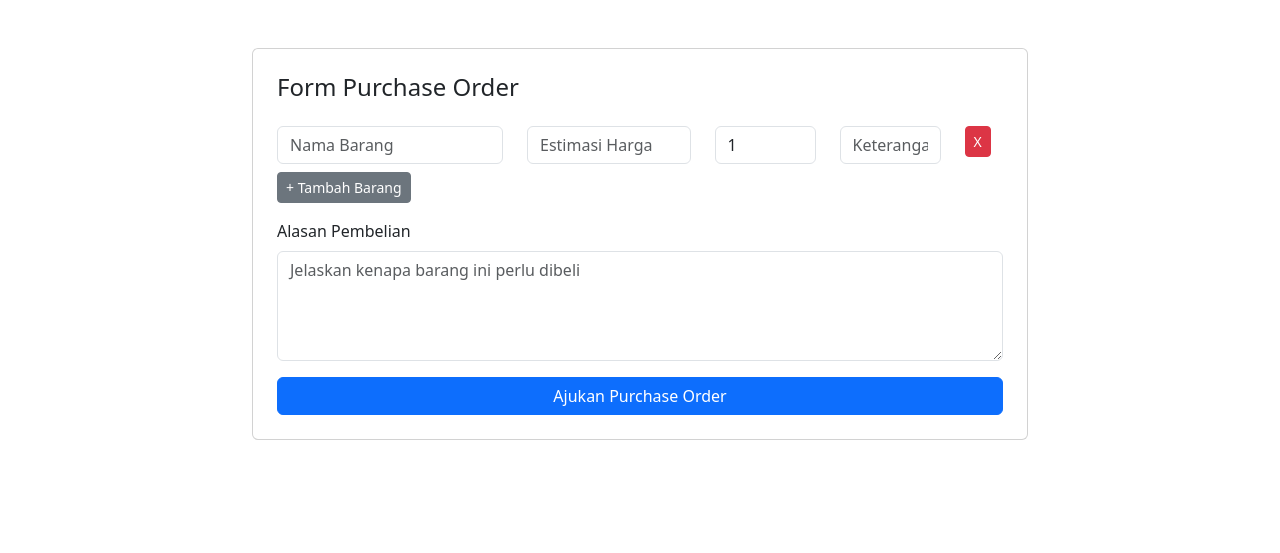
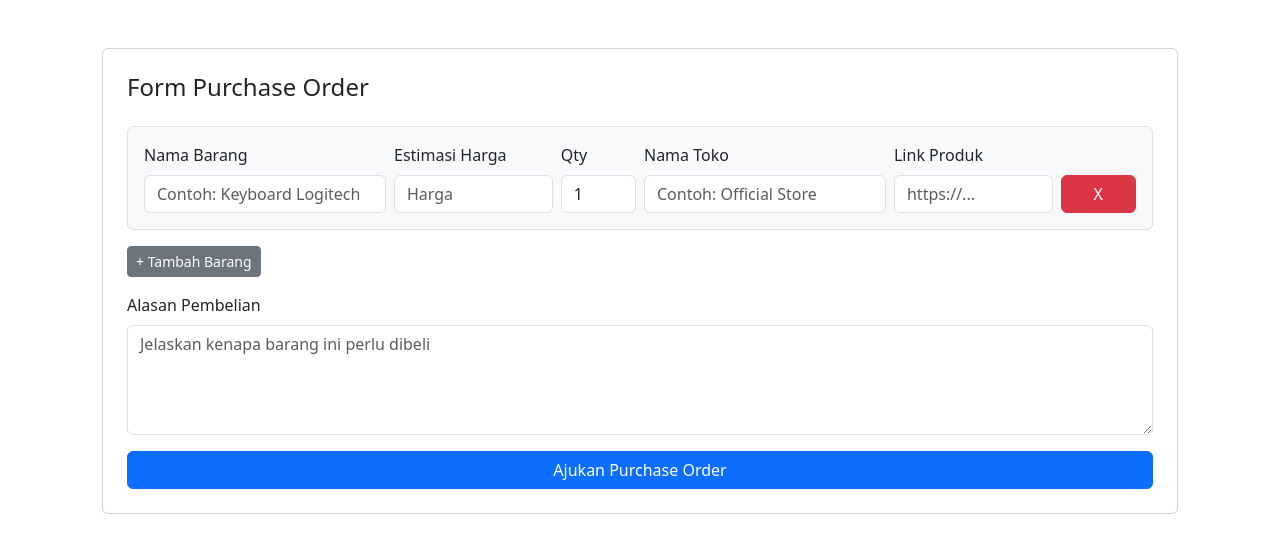
Before and after one commit to jonathantjahyadi1-ui/sistem-izin, a Flask app: page /purchase-order/submit in a window 1280 px wide. Shown: the part 56-609 px from the top of the page. Run offline with Flask 3, Linux system fonts and the light colour scheme; the visitor is signed in with stand-in values (Sample User, id 1); parts of the project's set-up code (start-up, migrations or seed data) failed here and were passed over.

Commit message:
add link product in system po

```diff
--- a/izin.py
+++ b/izin.py
@@ -332,6 +332,26 @@ with app.app_context():
             with db.engine.connect() as conn:
                 conn.execute(db.text(
                     'ALTER TABLE reimburse_item ADD COLUMN receipt_photo VARCHAR(255)'
+                ))
+                conn.commit()
+
+        # Tambah kolom baru di purchase_order_item untuk link produk dan nama toko
+    if 'purchase_order_item' in table_names:
+        po_item_columns = [
+            c['name'] for c in inspector.get_columns('purchase_order_item')
+        ]
+
+        if 'product_link' not in po_item_columns:
+            with db.engine.connect() as conn:
+                conn.execute(db.text(
+                    'ALTER TABLE purchase_order_item ADD COLUMN product_link VARCHAR(500)'
+                ))
+                conn.commit()
+
+        if 'store_name' not in po_item_columns:
+            with db.engine.connect() as conn:
+                conn.execute(db.text(
+                    'ALTER TABLE purchase_order_item ADD COLUMN store_name VARCHAR(200)'
                 ))
                 conn.commit()
 
--- a/models.py
+++ b/models.py
@@ -78,4 +78,5 @@ class PurchaseOrderItem(db.Model):
     item_name = db.Column(db.String(200), nullable=False)
     estimated_price = db.Column(db.Integer, default=0)
     qty = db.Column(db.Integer, default=1)
-    note = db.Column(db.Text)
+    product_link = db.Column(db.String(500))
+    store_name = db.Column(db.String(200))
--- a/purchase_order/routes.py
+++ b/purchase_order/routes.py
@@ -169,7 +169,8 @@ def submit_po():
         item_names = request.form.getlist('item_name[]')
         prices = request.form.getlist('estimated_price[]')
         qtys = request.form.getlist('qty[]')
-        notes = request.form.getlist('note[]')
+        product_links = request.form.getlist('product_link[]')
+        store_names = request.form.getlist('store_name[]')
         reason = request.form.get('reason', '').strip()
 
         if not reason:
@@ -179,9 +180,10 @@ def submit_po():
         total = 0
         items = []
 
-        for name, price, qty, note in zip(item_names, prices, qtys, notes):
+        for name, price, qty, product_link, store_name in zip(item_names, prices, qtys, product_links, store_names):
             name = name.strip()
-            note = note.strip() if note else ''
+            product_link = product_link.strip() if product_link else ''
+            store_name = store_name.strip() if store_name else ''
 
             if not name:
                 continue
@@ -203,7 +205,8 @@ def submit_po():
                 'item_name': name,
                 'estimated_price': estimated_price,
                 'qty': quantity,
-                'note': note
+                'product_link': product_link,
+                'store_name': store_name
             })
 
         if not items:
@@ -226,7 +229,8 @@ def submit_po():
                 item_name=item['item_name'],
                 estimated_price=item['estimated_price'],
                 qty=item['qty'],
-                note=item['note']
+                product_link=item['product_link'],
+                store_name=item['store_name']
             ))
 
         db.session.commit()
@@ -405,6 +409,8 @@ def export_po_excel():
                     'Status': label_status_po(po.status),
                     'Alasan Pembelian': po.reason,
                     'Nama Barang': item.item_name,
+                    'Nama Toko': item.store_name if item.store_name else '-',
+                    'Link Produk': item.product_link if item.product_link else '-',
                     'Estimasi Harga': item.estimated_price,
                     'Qty': item.qty,
                     'Subtotal': item.estimated_price * item.qty,
@@ -426,6 +432,8 @@ def export_po_excel():
                 'Status': label_status_po(po.status),
                 'Alasan Pembelian': po.reason,
                 'Nama Barang': '-',
+                'Nama Toko': '-',
+                'Link Produk': '-',
                 'Estimasi Harga': 0,
                 'Qty': 0,
                 'Subtotal': 0,
@@ -486,6 +494,8 @@ def export_po_archive_excel():
                     'Status': label_status_po(po.status),
                     'Alasan Pembelian': po.reason,
                     'Nama Barang': item.item_name,
+                    'Nama Toko': item.store_name if item.store_name else '-',
+                    'Link Produk': item.product_link if item.product_link else '-',
                     'Estimasi Harga': item.estimated_price,
                     'Qty': item.qty,
                     'Subtotal': item.estimated_price * item.qty,
@@ -502,6 +512,8 @@ def export_po_archive_excel():
                 'Status': label_status_po(po.status),
                 'Alasan Pembelian': po.reason,
                 'Nama Barang': '-',
+                'Nama Toko': '-',
+                'Link Produk': '-',
                 'Estimasi Harga': 0,
                 'Qty': 0,
                 'Subtotal': 0,
--- a/templates/purchase_order/form.html
+++ b/templates/purchase_order/form.html
@@ -10,27 +10,42 @@
     <span class="navbar-brand ms-2">Ajukan Purchase Order</span>
 </nav>
 
-<div class="container mt-5" style="max-width: 800px;">
+<div class="container mt-5" style="max-width: 1100px;">
     <div class="card p-4">
         <h4 class="mb-4">Form Purchase Order</h4>
 
         <form method="POST" id="poForm">
             <div id="itemsContainer">
-                <div class="row mb-2 item-row">
-                    <div class="col-md-4">
-                        <input type="text" name="item_name[]" class="form-control" placeholder="Nama Barang" required>
+                <div class="border rounded p-3 mb-3 item-row bg-light">
+                    <div class="row g-2 align-items-end">
+                        <div class="col-md-3">
+                            <label class="form-label">Nama Barang</label>
+                            <input type="text" name="item_name[]" class="form-control" placeholder="Contoh: Keyboard Logitech" required>
                         </div>
+
+                        <div class="col-md-2">
+                            <label class="form-label">Estimasi Harga</label>
+                            <input type="number" name="estimated_price[]" class="form-control" placeholder="Harga" min="0" required>
+                        </div>
+
+                        <div class="col-md-1">
+                            <label class="form-label">Qty</label>
+                            <input type="number" name="qty[]" class="form-control" value="1" min="1" required>
+                        </div>
+
                         <div class="col-md-3">
-                        <input type="number" name="estimated_price[]" class="form-control" placeholder="Estimasi Harga" required>
+                            <label class="form-label">Nama Toko</label>
+                            <input type="text" name="store_name[]" class="form-control" placeholder="Contoh: Official Store">
                         </div>
+
                         <div class="col-md-2">
-                        <input type="number" name="qty[]" class="form-control" value="1" required>
+                            <label class="form-label">Link Produk</label>
+                            <input type="url" name="product_link[]" class="form-control" placeholder="https://...">
                         </div>
-                    <div class="col-md-2">
-                        <input type="text" name="note[]" class="form-control" placeholder="Keterangan">
+
+                        <div class="col-md-1 d-grid">
+                            <button type="button" class="btn btn-danger remove-row">X</button>
                         </div>
-                    <div class="col-md-1">
-                        <button type="button" class="btn btn-danger btn-sm remove-row">X</button>
                     </div>
                 </div>
             </div>
```
Also changed, not shown: templates/purchase_order/detail.html (+13 -3 lines). Lines whose indentation alone changed are shown as unchanged.
